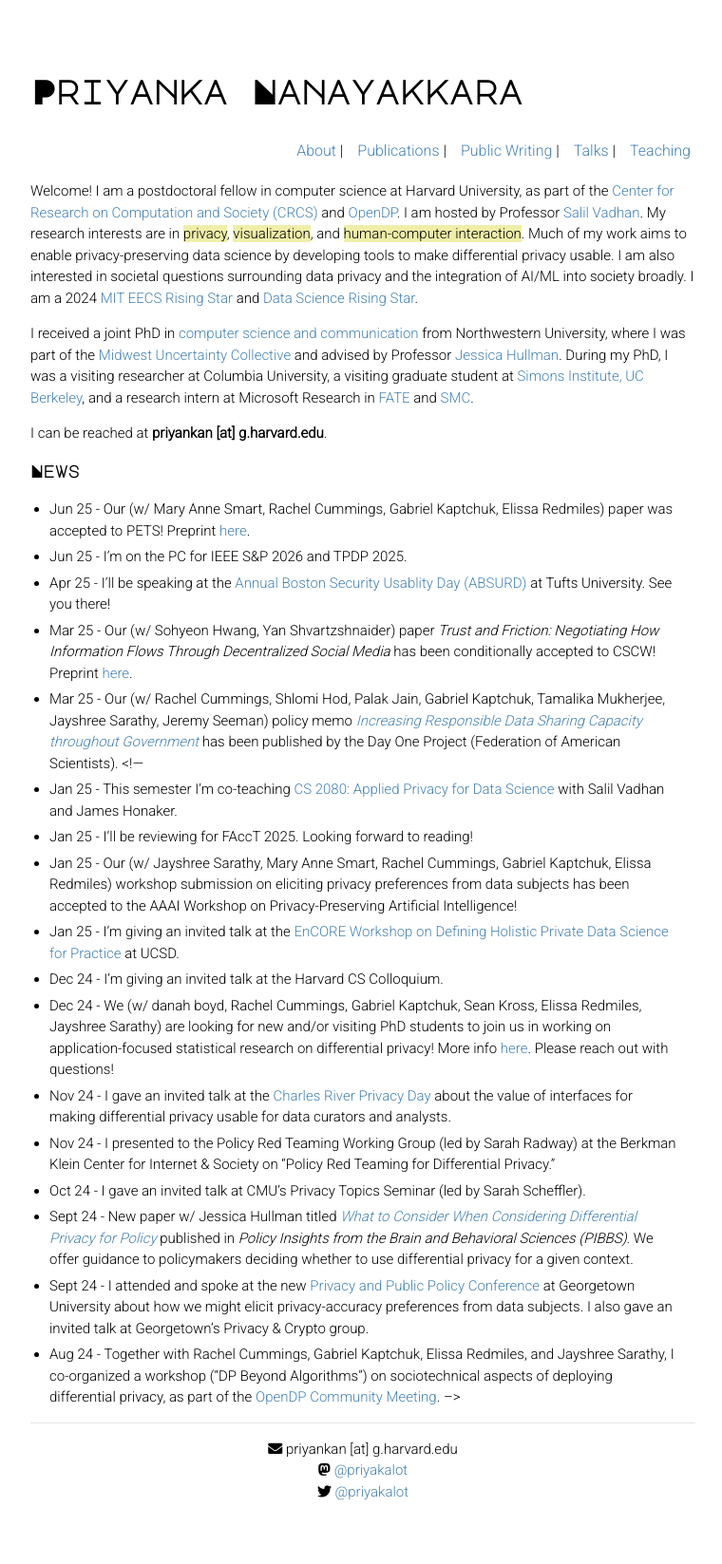
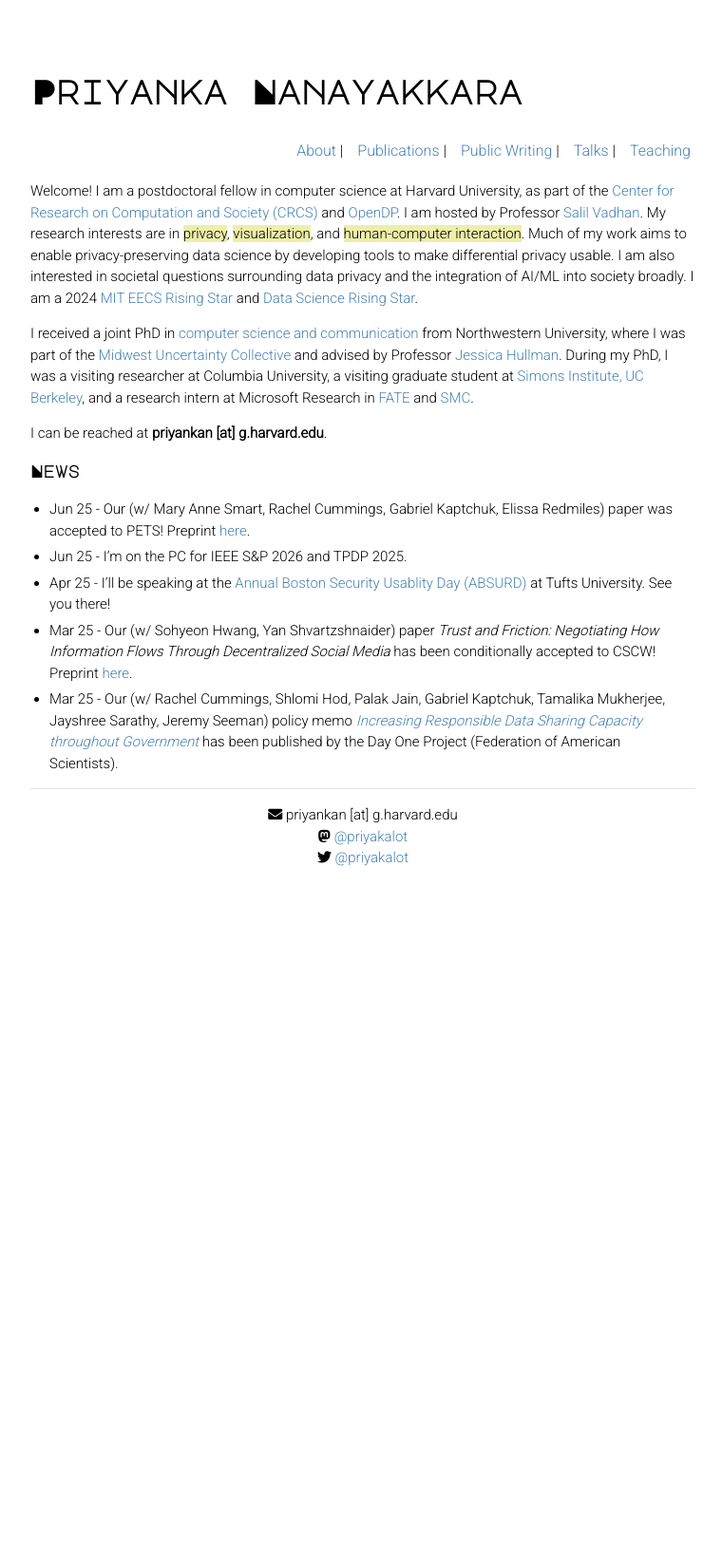
Before and after one commit to priyakalot/priyakalot.github.io, a Jekyll site: the page built from index.md, in a window 1280 px wide. Shown: the whole page at 95% size, without its empty margins (258-1018 px from the left). Built offline with Jekyll 4.4.1, drawn with Linux system fonts in a browser that asks for light colours; nearby versions of some CDN libraries; after the commit the page ends 980 px from its top, so only the background shows below that.

Commit message:
Update index.md

```diff
--- a/index.md
+++ b/index.md
@@ -13,20 +13,20 @@ I can be reached at **priyankan [at] g.harvard.edu**.
 * Apr 25 - I'll be speaking at the <a href="https://absurd.cs.tufts.edu/index.html" target="_blank">Annual Boston Security Usablity Day (ABSURD)</a> at Tufts University. See you there!
 * Mar 25 - Our (w/ Sohyeon Hwang, Yan Shvartzshnaider) paper _Trust and Friction: Negotiating How Information Flows Through Decentralized Social Media_ has been conditionally accepted to CSCW! Preprint <a href="https://arxiv.org/pdf/2503.02150" target="_blank">here</a>.
 * Mar 25 - Our (w/ Rachel Cummings, Shlomi Hod, Palak Jain, Gabriel Kaptchuk, Tamalika Mukherjee, Jayshree Sarathy, Jeremy Seeman) policy memo <a href="https://fas.org/publication/increasing-responsible-data-sharing-capacity-throughout-government/" target="_blank">_Increasing Responsible Data Sharing Capacity throughout Government_</a> has been published by the Day One Project (Federation of American Scientists).
-<!---
-* Jan 25 - This semester I'm co-teaching <a href="https://opendp.github.io/cs208/spring2025/" target="_blank">CS 2080: Applied Privacy for Data Science</a> with Salil Vadhan and James Honaker.
-* Jan 25 - I'll be reviewing for FAccT 2025. Looking forward to reading!
-* Jan 25 - Our (w/ Jayshree Sarathy, Mary Anne Smart, Rachel Cummings, Gabriel Kaptchuk, Elissa Redmiles) workshop submission on eliciting privacy preferences from data subjects has been accepted to the AAAI Workshop on Privacy-Preserving Artificial Intelligence!
-* Jan 25 - I'm giving an invited talk at the <a href="https://encore.ucsd.edu/privacy-workshop/" target="_blank">EnCORE Workshop on Defining Holistic Private Data Science for Practice</a> at UCSD.
-* Dec 24 - I'm giving an invited talk at the Harvard CS Colloquium.
-* Dec 24 - We (w/ danah boyd, Rachel Cummings, Gabriel Kaptchuk, Sean Kross, Elissa Redmiles, Jayshree Sarathy) are looking for new and/or visiting PhD students to join us in working on application-focused statistical research on differential privacy! More info <a href="https://bit.ly/participatoryDPStudent24" target="_blank">here</a>. Please reach out with questions!
-* Nov 24 - I gave an invited talk at the <a href="https://bostondataprivacy.github.io/privacy-day.html" target="_blank">Charles River Privacy Day</a> about the value of interfaces for making differential privacy usable for data curators and analysts.
-* Nov 24 - I presented to the Policy Red Teaming Working Group (led by Sarah Radway) at the Berkman Klein Center for Internet & Society on "Policy Red Teaming for Differential Privacy."
-* Oct 24 - I gave an invited talk at CMU's Privacy Topics Seminar (led by Sarah Scheffler).
-* Sept 24 - New paper w/ Jessica Hullman titled <a href="https://arxiv.org/abs/2409.11680" target="_blank">_What to Consider When Considering Differential Privacy for Policy_</a> published in _Policy Insights from the Brain and Behavioral Sciences (PIBBS)_. We offer guidance to policymakers deciding whether to use differential privacy for a given context.
-* Sept 24 - I attended and spoke at the new <a href="https://privacypublicpolicy-conference.github.io/website/" target="_blank">Privacy and Public Policy Conference</a> at Georgetown University about how we might elicit privacy-accuracy preferences from data subjects. I also gave an invited talk at Georgetown's Privacy & Crypto group.
-* Aug 24 - Together with Rachel Cummings, Gabriel Kaptchuk, Elissa Redmiles, and Jayshree Sarathy, I co-organized a workshop ("DP Beyond Algorithms") on sociotechnical aspects of deploying differential privacy, as part of the <a href="https://www.iq.harvard.edu/news/2024-opendp-community-meeting-recap-and-survey" target="_blank">OpenDP Community Meeting</a>.
--->
+
+<!---* Jan 25 - This semester I'm co-teaching <a href="https://opendp.github.io/cs208/spring2025/" target="_blank">CS 2080: Applied Privacy for Data Science</a> with Salil Vadhan and James Honaker.-->
+<!---* Jan 25 - I'll be reviewing for FAccT 2025. Looking forward to reading!-->
+<!---* Jan 25 - Our (w/ Jayshree Sarathy, Mary Anne Smart, Rachel Cummings, Gabriel Kaptchuk, Elissa Redmiles) workshop submission on eliciting privacy preferences from data subjects has been accepted to the AAAI Workshop on Privacy-Preserving Artificial Intelligence!-->
+<!---* Jan 25 - I'm giving an invited talk at the <a href="https://encore.ucsd.edu/privacy-workshop/" target="_blank">EnCORE Workshop on Defining Holistic Private Data Science for Practice</a> at UCSD.-->
+<!---* Dec 24 - I'm giving an invited talk at the Harvard CS Colloquium.-->
+<!---* Dec 24 - We (w/ danah boyd, Rachel Cummings, Gabriel Kaptchuk, Sean Kross, Elissa Redmiles, Jayshree Sarathy) are looking for new and/or visiting PhD students to join us in working on application-focused statistical research on differential privacy! More info <a href="https://bit.ly/participatoryDPStudent24" target="_blank">here</a>. Please reach out with questions!-->
+<!---* Nov 24 - I gave an invited talk at the <a href="https://bostondataprivacy.github.io/privacy-day.html" target="_blank">Charles River Privacy Day</a> about the value of interfaces for making differential privacy usable for data curators and analysts.-->
+<!---* Nov 24 - I presented to the Policy Red Teaming Working Group (led by Sarah Radway) at the Berkman Klein Center for Internet & Society on "Policy Red Teaming for Differential Privacy."
+<!---* Oct 24 - I gave an invited talk at CMU's Privacy Topics Seminar (led by Sarah Scheffler).-->
+<!---* Sept 24 - New paper w/ Jessica Hullman titled <a href="https://arxiv.org/abs/2409.11680" target="_blank">_What to Consider When Considering Differential Privacy for Policy_</a> published in _Policy Insights from the Brain and Behavioral Sciences (PIBBS)_. We offer guidance to policymakers deciding whether to use differential privacy for a given context.-->
+<!---* Sept 24 - I attended and spoke at the new <a href="https://privacypublicpolicy-conference.github.io/website/" target="_blank">Privacy and Public Policy Conference</a> at Georgetown University about how we might elicit privacy-accuracy preferences from data subjects. I also gave an invited talk at Georgetown's Privacy & Crypto group.-->
+<!---* Aug 24 - Together with Rachel Cummings, Gabriel Kaptchuk, Elissa Redmiles, and Jayshree Sarathy, I co-organized a workshop ("DP Beyond Algorithms") on sociotechnical aspects of deploying differential privacy, as part of the <a href="https://www.iq.harvard.edu/news/2024-opendp-community-meeting-recap-and-survey" target="_blank">OpenDP Community Meeting</a>.-->
+
 
 <hr>
 <p align="center"><i class="fas fa-envelope"></i> priyankan [at] g.harvard.edu <br/>
```
